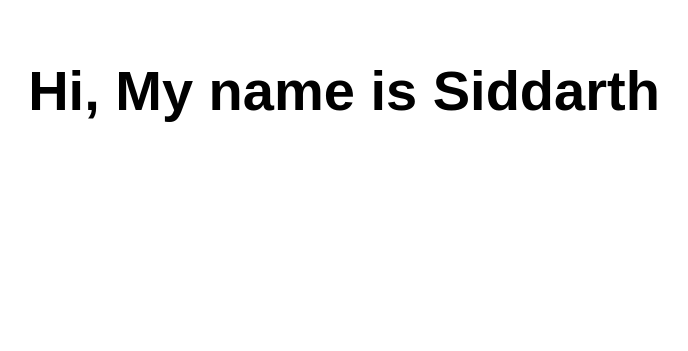
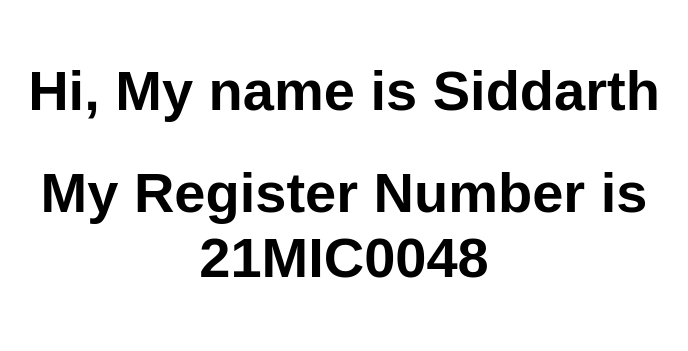
Before and after one commit to Krazyclocks124/Static-webpage, a website: page src/index.html in a window 1280 px wide. Shown: the whole page, without its empty margins (296-984 px from the left). Drawn offline with Linux system fonts and the light colour scheme.

Commit message:
Update index.html

```diff
--- a/src/index.html
+++ b/src/index.html
@@ -11,6 +11,7 @@
 <body>
   <main>
     <h1>Hi, My name is Siddarth</h1>
+    <h1>My Register Number is 21MIC0048</h1>
   </main>
 </body>
 
```
